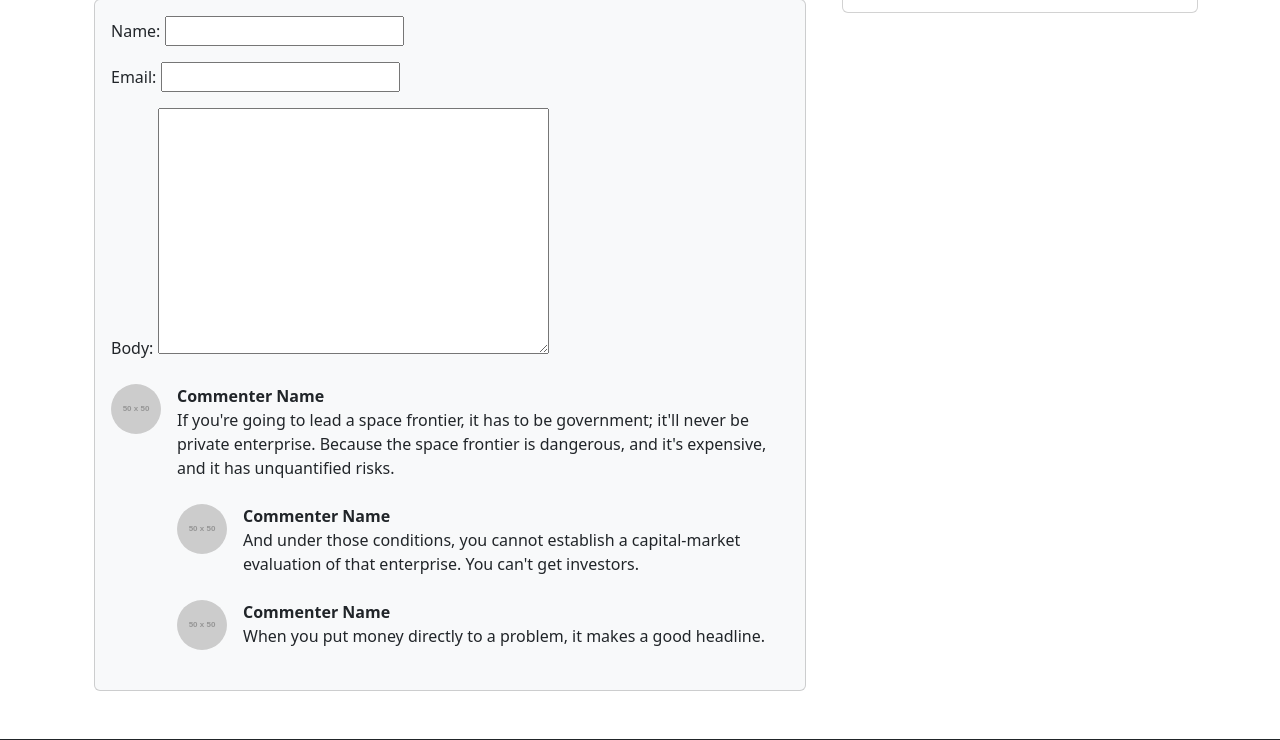
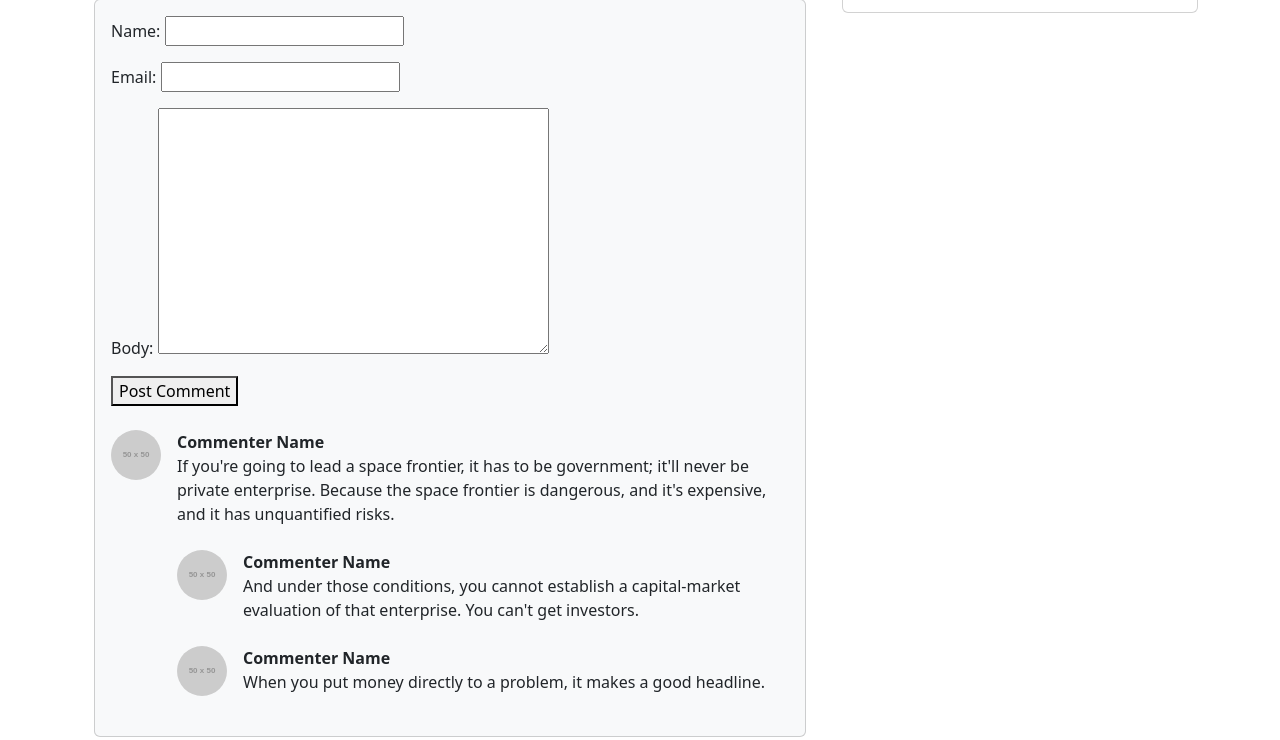
Before and after one commit to avi-1227/blog-project, a Django app: template blogapp/templates/blogapp/post/detail.html in a window 1280 px wide. Shown: the part 538-1278 px from the top of the page. Run offline with Django 5.2, Linux system fonts and the light colour scheme; the template is opened without the code that fills it: values that come from a table or form of the project are taken from there, others are empty; grey boxes labelled with a size stand in for pictures from a placeholder-image service; some libraries are stand-ins or nearby versions.

Commit message:
add button in detail page

```diff
--- a/blogapp/templates/blogapp/post/detail.html
+++ b/blogapp/templates/blogapp/post/detail.html
@@ -37,6 +37,7 @@
                         <form class="mb-4" method="post">
                             {% csrf_token %}
                             {{form.as_p}}
+                            <button type="submit">Post Comment</button>
                         </form>
                         <!-- Comment with nested comments-->
                         <div class="d-flex mb-4">
```
